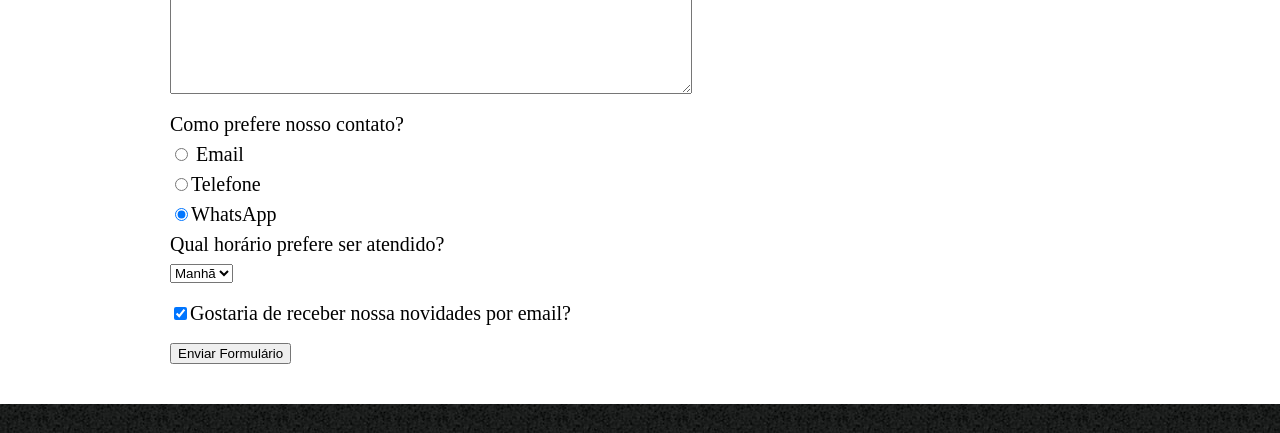
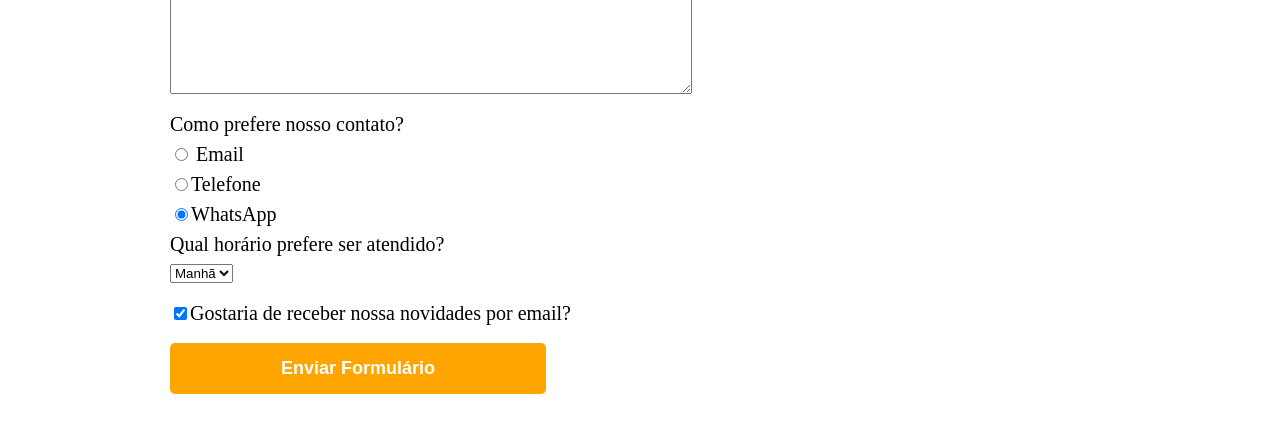
Before and after one commit to MileneMaciel/Curso_HTML_CSS, a plain HTML site: page contato.html in a window 1280 px wide. Shown: the part 708-1141 px from the top of the page. Drawn offline with Linux system fonts and the light colour scheme.

Commit message:
transições

```diff
--- a/contato.html
+++ b/contato.html
@@ -65,7 +65,7 @@
 
                 <label class="checkbox"> <input type="checkbox" name="" checked>Gostaria de receber nossa novidades por email?</label>
 
-	       	 	<input type="submit" value="Enviar Formulário" >
+	       	 	<input type="submit" value="Enviar Formulário" class="enviar">
 
 	       	 </form>
 	       </main>
--- a/style.css
+++ b/style.css
@@ -121,3 +121,21 @@ form label, form legend {
 .checkbox{
 	margin: 20px 0;
 }
+
+.enviar{
+	width: 40%;
+	padding: 15px 0;
+	background: orange;
+	color: white;
+	font-weight: bold;
+	font-size: 18px;
+	border:none ;
+	border-radius: 5px;
+	transition: 1s background;
+	cursor: pointer;
+}
+
+.enviar:hover {
+	background: darkorange;
+
+}
```
